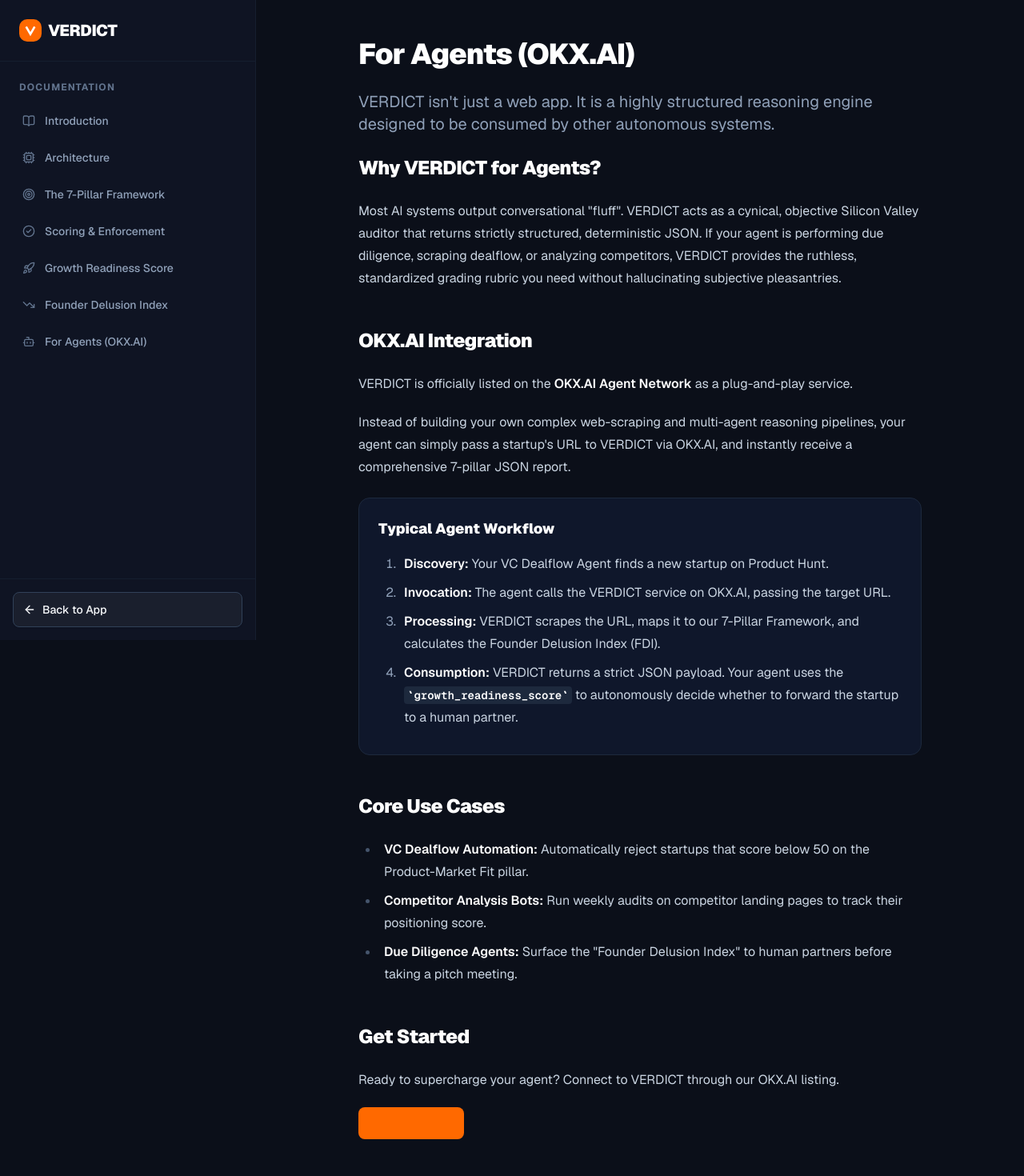
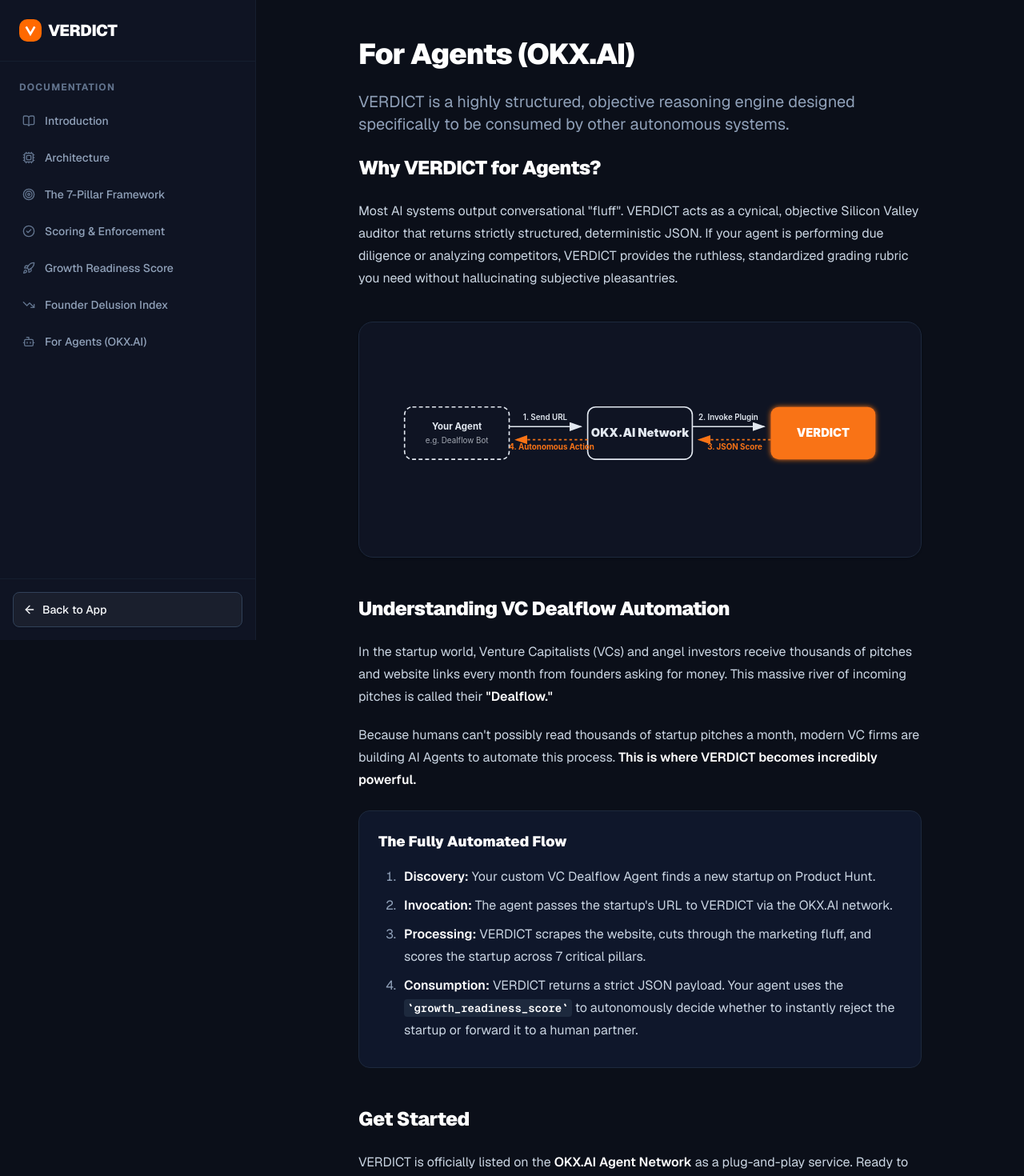
Before and after one commit to eugenennamdi/verdict, a Next.js app: page /docs/agents in a window 1280 px wide. Shown: the top 1470 px of the page at 80% size. Built offline with nearby package versions, Linux system fonts and the light colour scheme.

Commit message:
feat: add beautiful inline SVG workflow diagram and improve VC Dealflow explanation

```diff
--- a/src/app/docs/agents/page.tsx
+++ b/src/app/docs/agents/page.tsx
@@ -5,59 +5,109 @@
   description: "Integrate VERDICT's brutal startup scoring into your AI agent via OKX.AI.",
 };
 
+const FlowDiagram = () => (
+  <div className="my-10 p-6 bg-white dark:bg-[#0F1423] border border-slate-200 dark:border-slate-800 rounded-2xl shadow-sm overflow-hidden">
+    <svg viewBox="0 0 800 300" className="w-full h-auto text-slate-800 dark:text-slate-200" style={{ fontFamily: 'Inter, system-ui, sans-serif' }}>
+      <defs>
+        <marker id="arrowhead" markerWidth="10" markerHeight="7" refX="9" refY="3.5" orient="auto">
+          <polygon points="0 0, 10 3.5, 0 7" fill="currentColor" />
+        </marker>
+        <marker id="arrowhead-orange" markerWidth="10" markerHeight="7" refX="9" refY="3.5" orient="auto">
+          <polygon points="0 0, 10 3.5, 0 7" fill="#f97316" />
+        </marker>
+        <filter id="glow" x="-20%" y="-20%" width="140%" height="140%">
+          <feGaussianBlur stdDeviation="4" result="blur" />
+          <feComposite in="SourceGraphic" in2="blur" operator="over" />
+        </filter>
+      </defs>
+
+      {/* Nodes */}
+
+      {/* 1. Discovery (Your Agent) */}
+      <g transform="translate(40, 100)">
+        <rect x="0" y="0" width="160" height="80" rx="12" fill="none" stroke="currentColor" strokeWidth="2" strokeDasharray="6 4" />
+        <text x="80" y="35" textAnchor="middle" className="font-bold text-sm" fill="currentColor">Your Agent</text>
+        <text x="80" y="55" textAnchor="middle" className="text-xs" fill="currentColor" opacity="0.7">e.g. Dealflow Bot</text>
+      </g>
+
+      {/* 2. OKX.AI */}
+      <g transform="translate(320, 100)">
+        <rect x="0" y="0" width="160" height="80" rx="12" fill="none" stroke="currentColor" strokeWidth="2" />
+        <text x="80" y="45" textAnchor="middle" className="font-black text-lg" fill="currentColor">OKX.AI Network</text>
+      </g>
+
+      {/* 3. VERDICT */}
+      <g transform="translate(600, 100)">
+        <rect x="0" y="0" width="160" height="80" rx="12" fill="#f97316" filter="url(#glow)" />
+        <text x="80" y="45" textAnchor="middle" className="font-black text-lg text-white" fill="white">VERDICT</text>
+      </g>
+
+      {/* Connections (Forward) */}
+      <path d="M 200 130 L 310 130" fill="none" stroke="currentColor" strokeWidth="2" markerEnd="url(#arrowhead)" />
+      <text x="255" y="120" textAnchor="middle" className="text-xs font-semibold" fill="currentColor">1. Send URL</text>
+
+      <path d="M 480 130 L 590 130" fill="none" stroke="currentColor" strokeWidth="2" markerEnd="url(#arrowhead)" />
+      <text x="535" y="120" textAnchor="middle" className="text-xs font-semibold" fill="currentColor">2. Invoke Plugin</text>
+
+      {/* Connections (Return) */}
+      <path d="M 600 150 L 490 150" fill="none" stroke="#f97316" strokeWidth="2" markerEnd="url(#arrowhead-orange)" strokeDasharray="4 4" />
+      <text x="545" y="165" textAnchor="middle" className="text-xs font-bold" fill="#f97316">3. JSON Score</text>
+
+      <path d="M 320 150 L 210 150" fill="none" stroke="#f97316" strokeWidth="2" markerEnd="url(#arrowhead-orange)" strokeDasharray="4 4" />
+      <text x="265" y="165" textAnchor="middle" className="text-xs font-bold" fill="#f97316">4. Autonomous Action</text>
+
+    </svg>
+  </div>
+);
+
 export default function AgentsPage() {
   return (
     <div className="space-y-6">
       <div>
         <h1 className="text-4xl font-black tracking-tight text-slate-900 dark:text-white mb-4">For Agents (OKX.AI)</h1>
         <p className="text-xl text-slate-600 dark:text-slate-400">
-          VERDICT isn't just a web app. It is a highly structured reasoning engine designed to be consumed by other autonomous systems.
+          VERDICT is a highly structured, objective reasoning engine designed specifically to be consumed by other autonomous systems.
         </p>
       </div>
 
       <div className="prose prose-slate dark:prose-invert max-w-none">
         <h2>Why VERDICT for Agents?</h2>
         <p>
-          Most AI systems output conversational "fluff". VERDICT acts as a cynical, objective Silicon Valley auditor that returns strictly structured, deterministic JSON. If your agent is performing due diligence, scraping dealflow, or analyzing competitors, VERDICT provides the ruthless, standardized grading rubric you need without hallucinating subjective pleasantries.
+          Most AI systems output conversational "fluff". VERDICT acts as a cynical, objective Silicon Valley auditor that returns strictly structured, deterministic JSON. If your agent is performing due diligence or analyzing competitors, VERDICT provides the ruthless, standardized grading rubric you need without hallucinating subjective pleasantries.
         </p>
 
-        <h2>OKX.AI Integration</h2>
+        <FlowDiagram />
+
+        <h2>Understanding VC Dealflow Automation</h2>
         <p>
-          VERDICT is officially listed on the <strong>OKX.AI Agent Network</strong> as a plug-and-play service.
+          In the startup world, Venture Capitalists (VCs) and angel investors receive thousands of pitches and website links every month from founders asking for money. This massive river of incoming pitches is called their <strong>"Dealflow."</strong>
         </p>
         <p>
-          Instead of building your own complex web-scraping and multi-agent reasoning pipelines, your agent can simply pass a startup's URL to VERDICT via OKX.AI, and instantly receive a comprehensive 7-pillar JSON report.
+          Because humans can't possibly read thousands of startup pitches a month, modern VC firms are building AI Agents to automate this process. <strong>This is where VERDICT becomes incredibly powerful.</strong>
         </p>
 
         <div className="bg-slate-100 dark:bg-slate-900 rounded-xl p-6 my-6 border border-slate-200 dark:border-slate-800">
-          <h3 className="text-lg font-bold mt-0 mb-4">Typical Agent Workflow</h3>
-          <ol className="mb-0">
-            <li><strong>Discovery:</strong> Your VC Dealflow Agent finds a new startup on Product Hunt.</li>
-            <li><strong>Invocation:</strong> The agent calls the VERDICT service on OKX.AI, passing the target URL.</li>
-            <li><strong>Processing:</strong> VERDICT scrapes the URL, maps it to our 7-Pillar Framework, and calculates the Founder Delusion Index (FDI).</li>
-            <li><strong>Consumption:</strong> VERDICT returns a strict JSON payload. Your agent uses the <code className="bg-slate-200 dark:bg-slate-800 px-1 py-0.5 rounded">growth_readiness_score</code> to autonomously decide whether to forward the startup to a human partner.</li>
+          <h3 className="text-lg font-bold mt-0 mb-4">The Fully Automated Flow</h3>
+          <ol className="mb-0 space-y-2">
+            <li><strong>Discovery:</strong> Your custom VC Dealflow Agent finds a new startup on Product Hunt.</li>
+            <li><strong>Invocation:</strong> The agent passes the startup's URL to VERDICT via the OKX.AI network.</li>
+            <li><strong>Processing:</strong> VERDICT scrapes the website, cuts through the marketing fluff, and scores the startup across 7 critical pillars.</li>
+            <li><strong>Consumption:</strong> VERDICT returns a strict JSON payload. Your agent uses the <code className="bg-slate-200 dark:bg-slate-800 px-1 py-0.5 rounded">growth_readiness_score</code> to autonomously decide whether to instantly reject the startup or forward it to a human partner.</li>
           </ol>
         </div>
 
-        <h2>Core Use Cases</h2>
-        <ul>
-          <li><strong>VC Dealflow Automation:</strong> Automatically reject startups that score below 50 on the Product-Market Fit pillar.</li>
-          <li><strong>Competitor Analysis Bots:</strong> Run weekly audits on competitor landing pages to track their positioning score.</li>
-          <li><strong>Due Diligence Agents:</strong> Surface the "Founder Delusion Index" to human partners before taking a pitch meeting.</li>
-        </ul>
-
         <h2>Get Started</h2>
         <p>
-          Ready to supercharge your agent? Connect to VERDICT through our OKX.AI listing.
+          VERDICT is officially listed on the <strong>OKX.AI Agent Network</strong> as a plug-and-play service. Ready to supercharge your agent's reasoning capabilities?
         </p>
         <p>
           <a
             href="https://www.okx.ai/agents"
             target="_blank"
             rel="noopener noreferrer"
-            className="inline-flex items-center justify-center whitespace-nowrap rounded-md text-sm font-medium ring-offset-background transition-colors focus-visible:outline-none focus-visible:ring-2 focus-visible:ring-ring focus-visible:ring-offset-2 disabled:pointer-events-none disabled:opacity-50 bg-orange-500 text-white hover:bg-orange-600 h-10 px-4 py-2 no-underline"
+            className="inline-flex items-center justify-center whitespace-nowrap rounded-md text-sm font-medium ring-offset-background transition-colors focus-visible:outline-none focus-visible:ring-2 focus-visible:ring-ring focus-visible:ring-offset-2 disabled:pointer-events-none disabled:opacity-50 bg-orange-500 text-white hover:bg-orange-600 h-10 px-6 py-2 no-underline shadow-lg shadow-orange-500/20"
           >
-            View on OKX.AI
+            Connect via OKX.AI
           </a>
         </p>
       </div>
```
